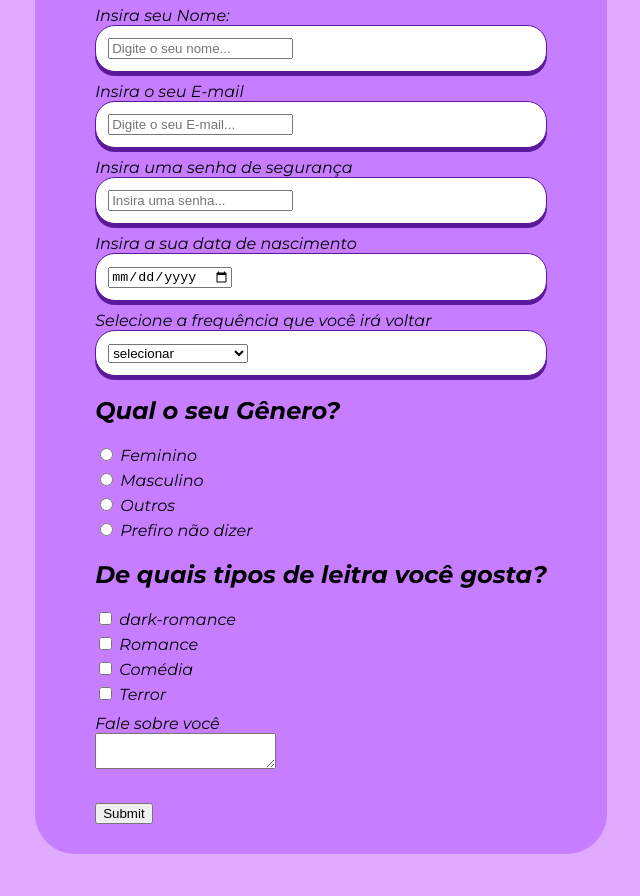
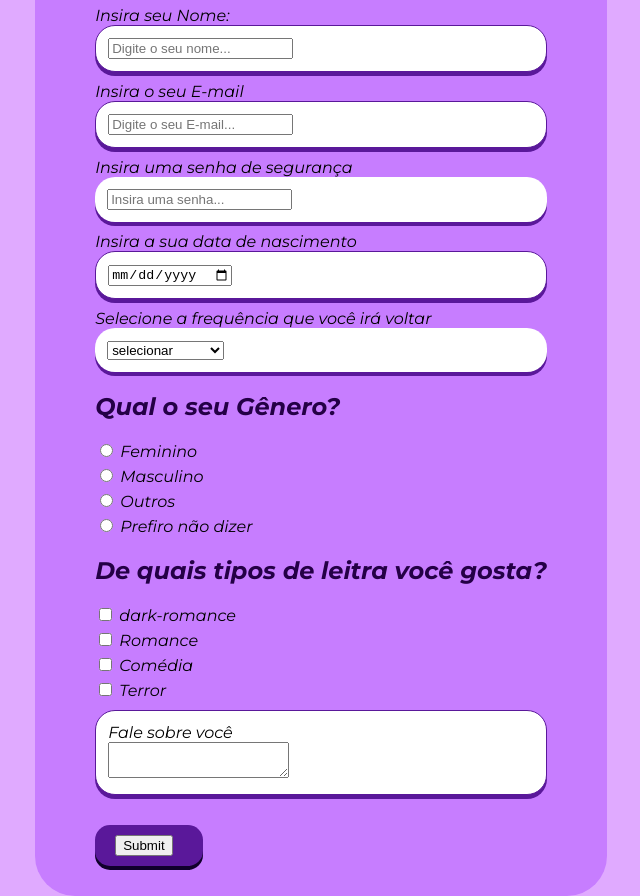
Before and after one commit to Geovannaoliveiracosta12a/formul-rio-pessoal, a plain HTML site: page index.html in a window 1280 px wide. Shown: the part 114-1010 px from the top of the page, without its empty margins (319-959 px from the left). Before the commit the page ends 968 px from the top, so only its background shows below. Drawn offline with Linux system fonts and the light colour scheme.

Commit message:
tentando resolver o problema da bomba do botão

```diff
--- a/index.html
+++ b/index.html
@@ -50,11 +50,12 @@
 
         <select name="frequência" id="frequencia">
         </div>
-        <option desabled selected>selecionar</option>
-        <option value="2-3 vezes no mês">2-3 dias na semana</option>
-        <option value="4-5 vezes no mês">2-3 dias na semana</option>
-        <option value="6-7 vezes no mês">2-3 dias na semana</option>
-        <option value="8-9 vezes no mês">2-3 dias na semana</option>
+        <option value= disabled_selected>selecionar</option=disabled>
+
+        <option value="2-3 vezes no mês">2-3 dias no Mês</option>
+        <option value="4-5 vezes no mês">3-4 dias no Mês</option>
+        <option value="6-7 vezes no mês">5-6 dias no Mês</option>
+        <option value="8-9 vezes no mês">7-8 dias no Mês</option>
     </select required>
 
     </div>
@@ -82,7 +83,7 @@
 </div>
 
 <div class="leitura">
-    <h2>De quais tipos de leitra você gosta?</h2>
+    <h2 class="gostar">De quais tipos de leitra você gosta?</h2>
 </div>
 
 <div class="dark">
--- a/style.css
+++ b/style.css
@@ -6,8 +6,32 @@ body{
     height: 100vh;
     font-family: 'Montserrat';
     background-color: #e0aaff;
+    outline: none;
+    border: none;
 }
 
+
+.h1{
+    color: #240046;
+}
+
+.h2{
+    color: #240046;
+}
+
+.gostar{
+    color: #240046;
+}
+
+.area_texto{
+    padding: 12px;
+    background-color: #fff;
+    border-radius: 20px;
+    border: 1px solid #5a189a;
+    width: 100%;
+    box-sizing: border-box;
+    box-shadow: 0px 4px 0px #5a189a;
+}
 
 .label{
     display: block;
@@ -21,8 +45,10 @@ body{
     background-color: #c77dff;
     border-radius: 40px;
     margin: auto;
+    outline: none;
 
     font-style: italic;
+
 }
 
 .input_nome{
@@ -32,9 +58,15 @@ body{
     border: 1px solid #5a189a;
     width: 100%;
     box-sizing: border-box;
-    box-shadow: 0px 4px 0px #5a189a;
+    box-shadow: 0px 4px 0px #5a189a
 
 
+}
+
+.input_nome:focus{
+ -webkit-appearance: none;
+ -moz-appearance: none;
+ appearance: none;
 }
 
 .input_email{
@@ -56,6 +88,9 @@ body{
     width: 100%;
     box-sizing: border-box;
     box-shadow: 0px 4px 0px #5a189a;
+    border: none !important;
+    outline: none;
+    margin: 0%;
 }
 
 .input_idade{
@@ -76,10 +111,10 @@ body{
     width: 100%;
     box-sizing: border-box;
     box-shadow: 0px 4px 0px #5a189a;
+    border: none;
 }
 .email{
     margin-top: 10px;
-
 
 }
 
@@ -93,6 +128,7 @@ body{
 
 .frequencia{
     margin-top: 10px;
+    border: 10px #10002b;
 }
 
 .masculino{
@@ -125,4 +161,23 @@ body{
 
 .botao{
     margin-top: 30px;
+    background-color: #5a189a;
+    color: #c77dff;
+    padding: 10px 20px;
+    border-radius: 15px;
+    cursor: pointer;
+    font-size: 16px;
+    box-shadow: #10002b 0px 4px 0px;
+    width: 15%;
+    transition: 0.3s;
+    display: block;
+    border: none;
+
 }
+
+.botao:hover{
+    background-color: #e0aaff;
+    box-shadow: 0px 4px 0px #9d4edd;
+    outline: none;
+    border: none;
+}
```
